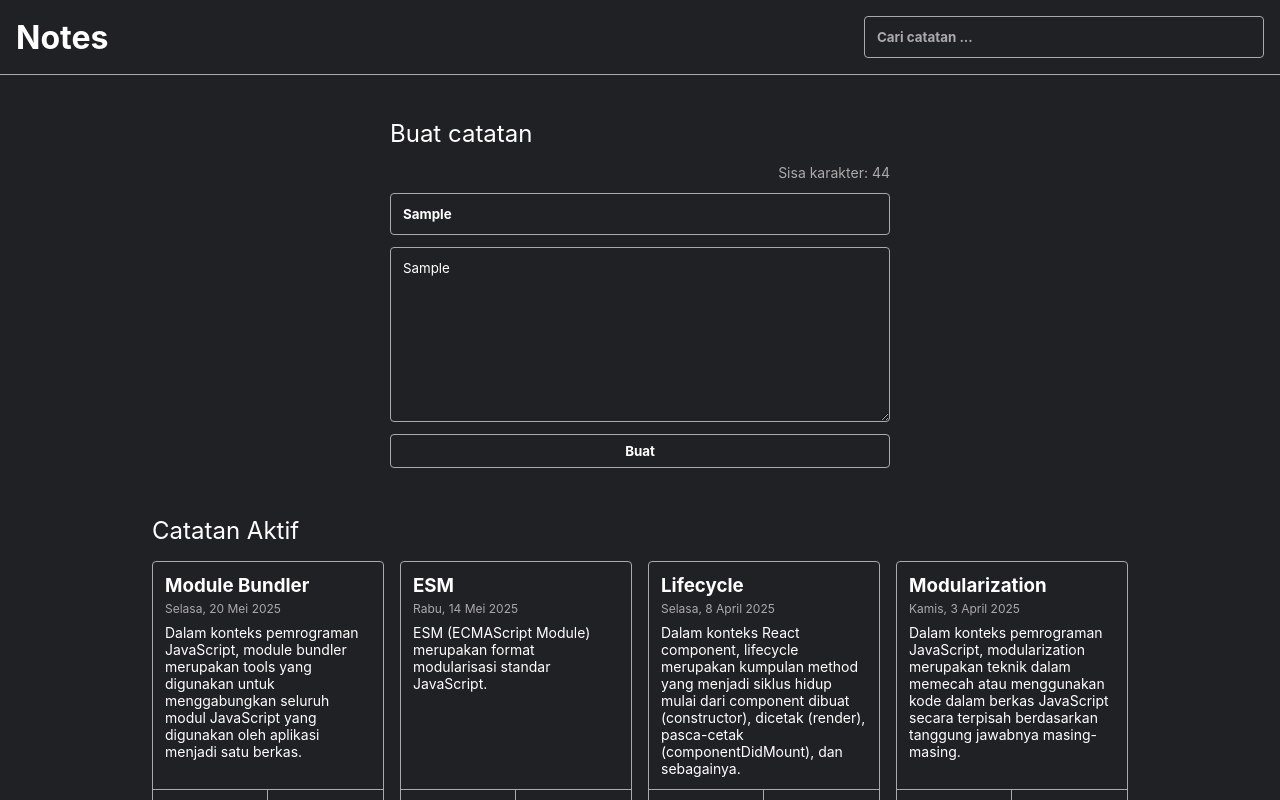
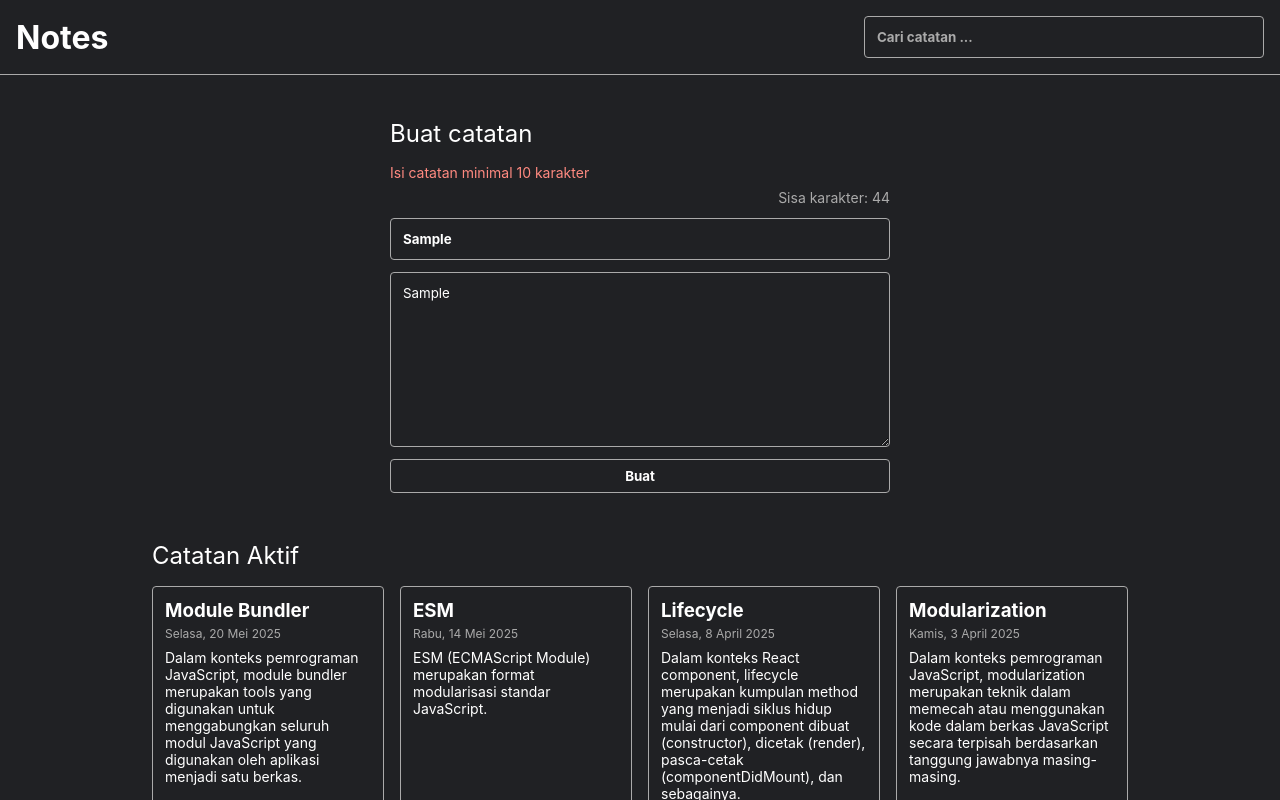
Before and after one commit to zidnycode26/my-personal-notes, a React (Vite) app: page / in a window 1280 px wide. Both pictures are taken after typing "Sample", "Sample" into the empty fields and a click on the button "Buat". Shown: the top 800 px of the page. Built offline with nearby package versions, Linux system fonts and the light colour scheme.

Commit message:
Langkah 29 — [Advanced] Tampilkan pesan error dengan class note-input__feedback--error

```diff
--- a/src/components/NoteInput.jsx
+++ b/src/components/NoteInput.jsx
@@ -53,6 +53,12 @@ class NoteInput extends React.Component {
         <h2>Buat catatan</h2>
 
         {/* // TODO [Advanced] tampilkan pesan error menggunakan elemen dengan class note-input__feedback--error. */}
+        {this.state.error && (
+          <p
+          className="note-input__feedback note-input__feedback--error"
+          data-testid="note-input-error"
+          >{this.state.error}</p>
+        )}
 
         <form
           onSubmit={this.onSubmitEventHandler}
```
